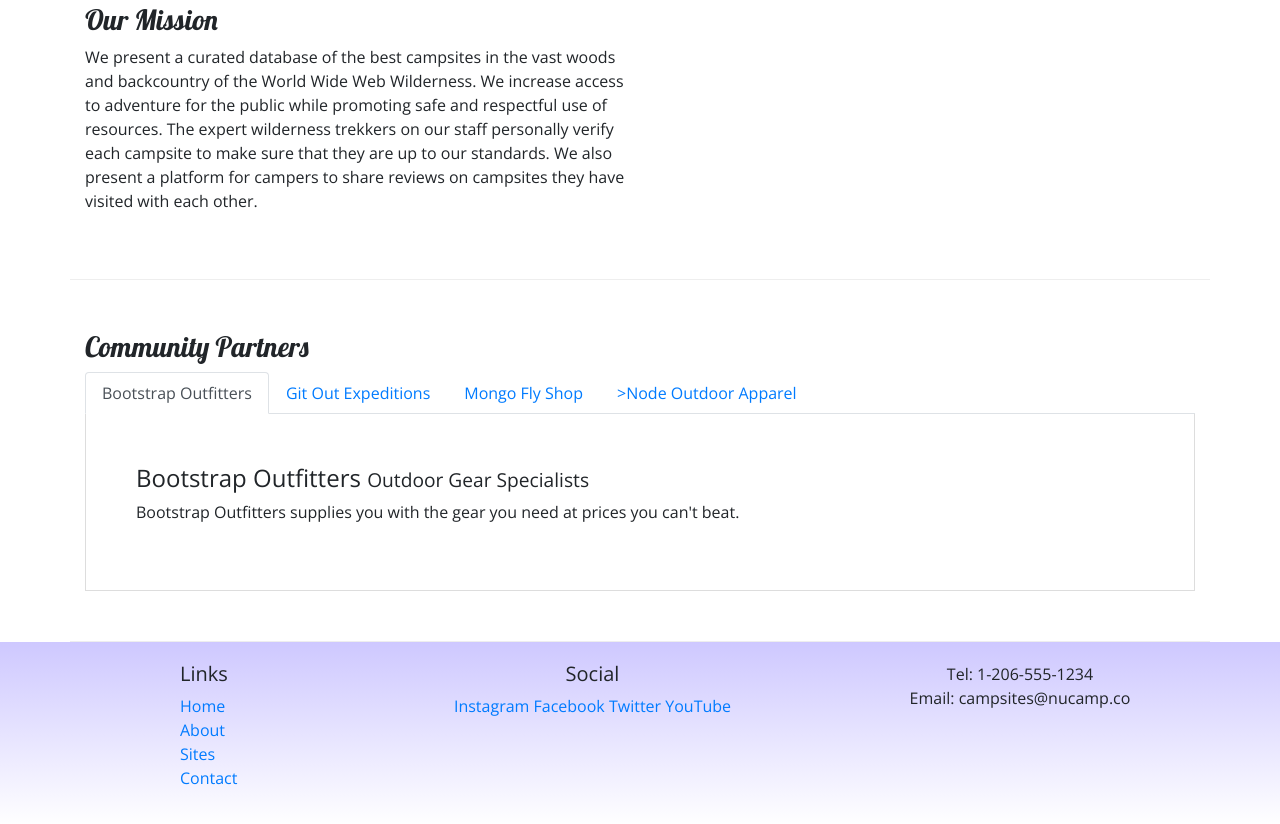
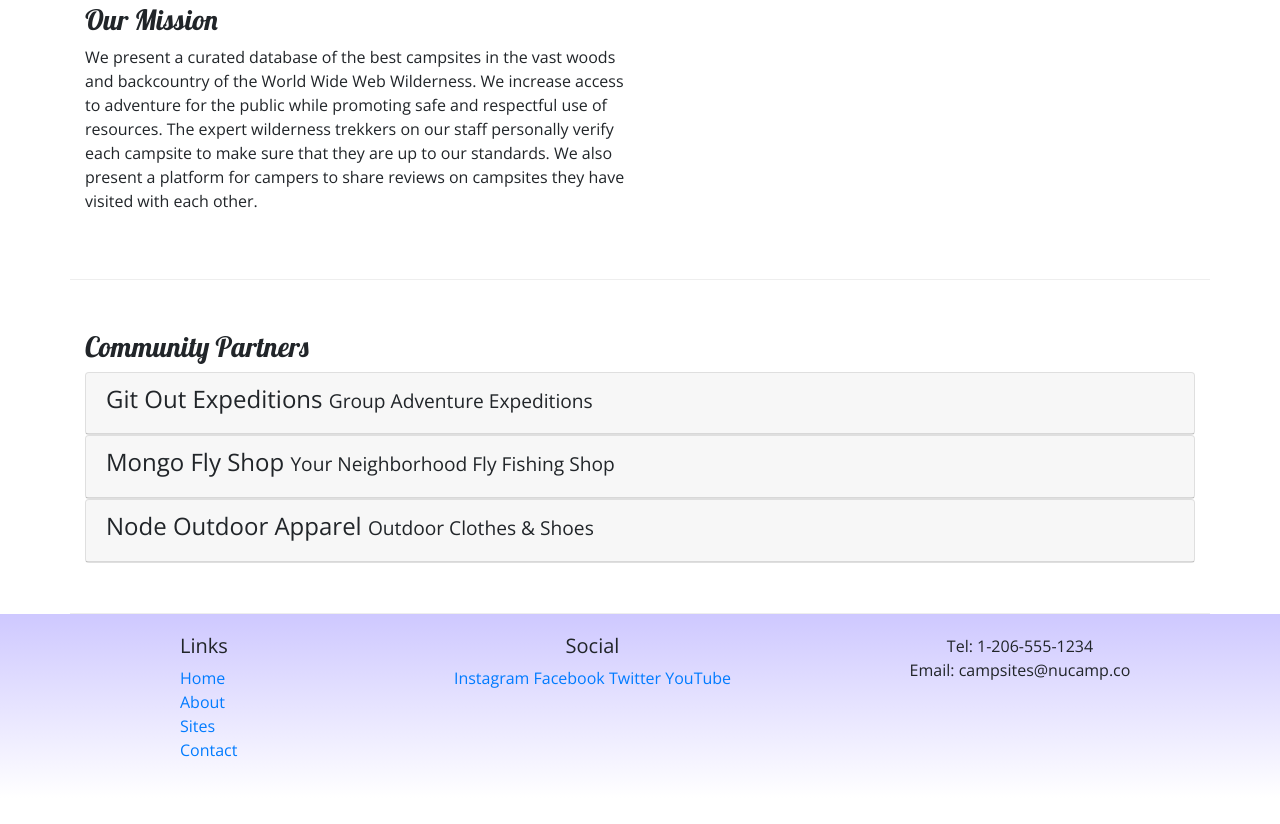
Before and after one commit to acain0822/nucamp-bootstrap, a website: page aboutus.html in a window 1280 px wide. Shown: the part 529-1353 px from the top of the page. After the commit the page ends 1327 px from the top, so only its background shows below. Drawn offline with nearby package versions, Linux system fonts and the light colour scheme.

Commit message:
added accordions

```diff
--- a/aboutus.html
+++ b/aboutus.html
@@ -64,30 +64,50 @@
         <div class="row row-content">
             <div class="col-12">
                 <h3>Community Partners</h3>
-                <ul class="nav nav-tabs">
-                    <li class="nav-item"><a class="nav-link active" href="#bootstrap" role="tab" data-toggle="tab">Bootstrap Outfitters</a></li>
-                    <li class="nav-item"><a class="nav-link" href="#git" role="tab" data-toggle="tab">Git Out Expeditions</a></li>
-                    <li class="nav-item"><a class="nav-link" href="#mongo" role="tab" data-toggle="tab">Mongo Fly Shop</a></li>
-                    <li class="nav-item"><a class="nav-link" href="#node" role="tab" data-toggle="tab">>Node Outdoor Apparel</a></li>
-                </ul>
-            <div class="tab-content">
-                <div role="tabpanel" class="tab-pane fade show active" id="bootstrap">
-                    <h4>Bootstrap Outfitters <small>Outdoor Gear Specialists</small></h4>
-                    <p class="d-sm-block d-none">Bootstrap Outfitters supplies you with the gear you need at prices you can't beat.</p>
+
+                <div class="card">
+                    <div role="tab" class="card-header">
+                        <h4>
+                            <a class="collapsed" data-toggle="collapse" data-target="#git">
+                                Git Out Expeditions <small>Group Adventure Expeditions</small>
+                            </a>
+                        </h4>
+                        <div class="collapse" id="git" data-parent="#accordion">
+                            <div class="card-body">
+                                <p class="d-none d-sm-block">Join Git Out Expeditions to explore new horizons with a group of other adventurers!</p>
+                           </div>
+                        </div>
+                    </div>
                 </div>
-                <div role="tabpanel" class="tab-pane fade" id="git">
-                <h4>Git Out Expeditions <small>Group Adventure Expeditions</small></h4>
-                <p class="d-sm-block d-none">Join Git Out Expeditions to explore new horizons with a group of other adventurers!</p>
-            </div>
-            <div role="tabpanel" class="tab-pane fade" id="mongo">
-                <h4>Mongo Fly Shop <small>Your Neighborhood Fly Fishing Shop</small></h4>
-                <p class="d-sm-block d-none">Need a new fishing pole, a tacklebox, or flies of all kinds? Stop by Mongo Fly Shop.</p>
-        </div>
-        <div role="tabpanel" class="tab-pane fade" id="node">
-            <h4>Node Outdoor Apparel <small>Outdoor Clothes & Shoes</small></h4>
-            <p class="d-sm-block d-none">From polar fleeces to swimsuits, hiking boots to waders, a visit to Node will be sure to get you covered.</p>
-        </div>
-            </div>
+                <div class="card">
+                   <div role="tab" class="card-header">
+                        <h4>
+                            <a class="collapsed" data-toggle="collapse" data-target="#mongo">
+                                Mongo Fly Shop <small>Your Neighborhood Fly Fishing Shop</small>
+                            </a>
+                        </h4>
+                        <div class="collapse" id="mongo" data-parent="#accordion">
+                            <div class="card-body">
+                                <p class="d-none d-sm-block">Need a new fishing pole, a tacklebox, or flies of all kinds? Stop by Mongo Fly Shop.</p>
+                            </div>
+                        </div>
+                    </div>
+                </div>
+                <div class="card">
+                    <div role="tab" class="card-header">
+                        <h4>
+                            <a class="collapsed" data-toggle="collapse" data-target="#node">
+                                Node Outdoor Apparel <small>Outdoor Clothes & Shoes</small>
+                            </a>
+                        </h4>
+                        <div class="collapse" id="node" data-parent="#accordion">
+                            <div class="card-body">
+                                <p class="d-none d-sm-block">From polar fleeces to swimsuits, hiking boots to waders, a visit to Node will be sure to get you covered.</p>
+                            </div>
+                        </div>
+                    </div>
+                </div>
+
             </div>
         </div>
     </div>
```
